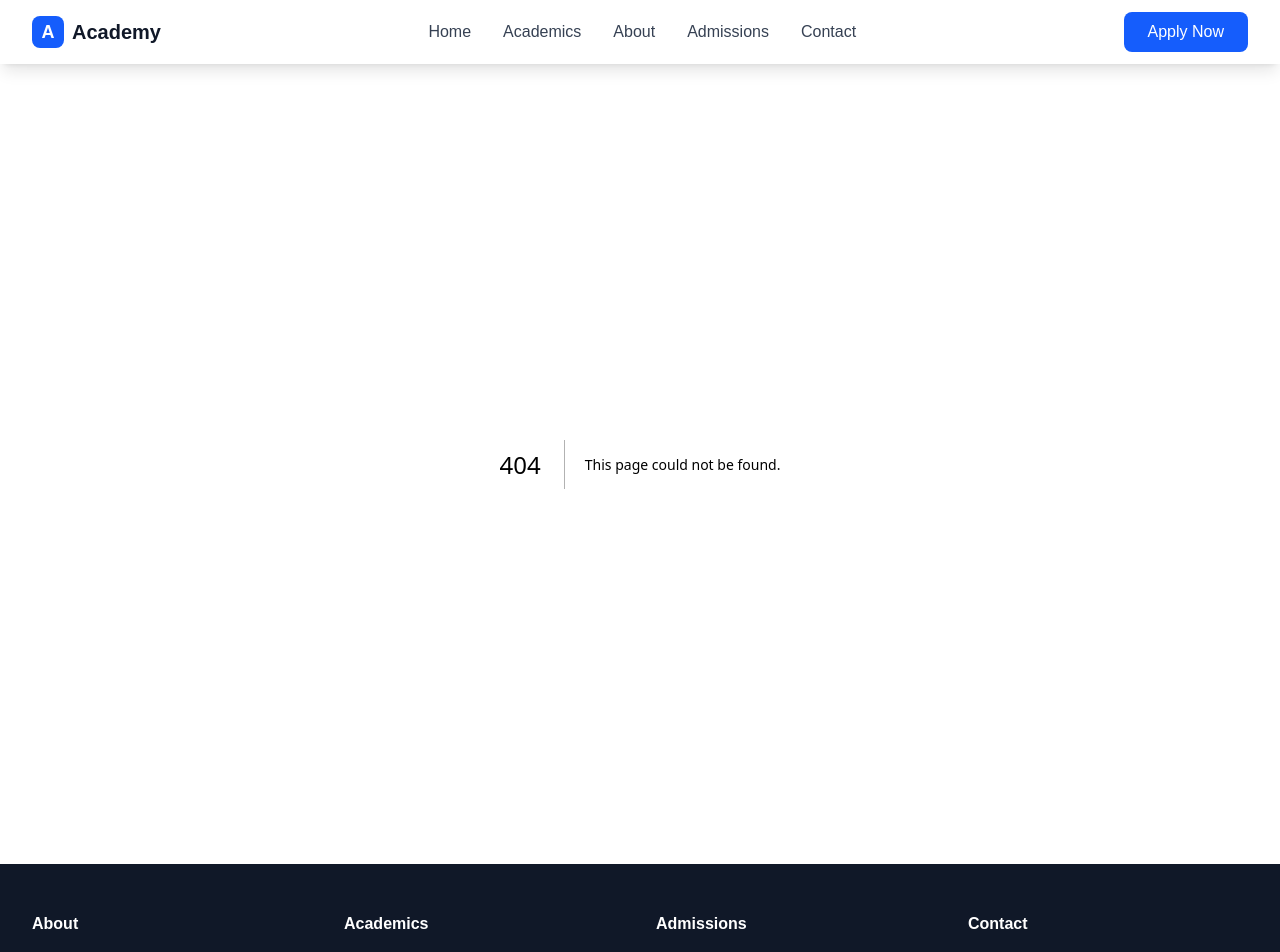
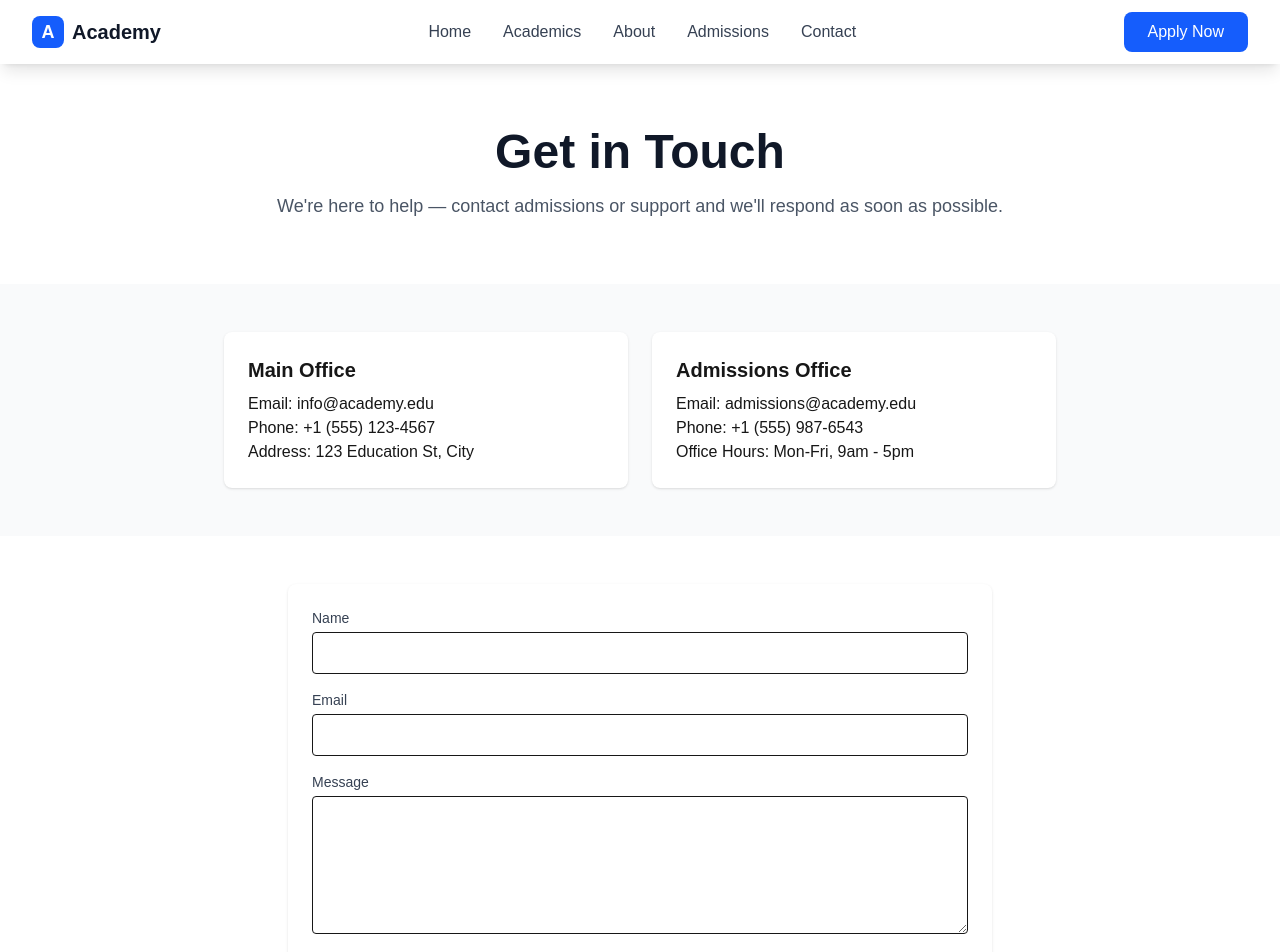
Before and after one commit to saurav219e3c/collpro, a Next.js app in the folder FrontEnd/coll/: page /contact in a window 1280 px wide. Before the commit this address had no page. Shown: the top 952 px of the page. Built offline with nearby package versions, Linux system fonts and the light colour scheme.

Commit message:
page added more

```diff
--- /dev/null
+++ b/FrontEnd/coll/app/academics/components/CTA.tsx
@@ -0,0 +1,13 @@
+import Link from "next/link";
+
+export default function CTA() {
+  return (
+    <section className="py-16 bg-gradient-to-r from-blue-600 to-blue-800 text-white">
+      <div className="max-w-4xl mx-auto px-4 sm:px-6 lg:px-8 text-center">
+        <h3 className="text-3xl font-bold mb-4">Ready to Grow?</h3>
+        <p className="mb-6 text-blue-100">Apply to our programs and start shaping your future today.</p>
+        <Link href="/admissions" className="inline-block bg-white text-blue-600 px-6 py-3 rounded-lg font-semibold">Apply Now</Link>
+      </div>
+    </section>
+  );
+}
--- /dev/null
+++ b/FrontEnd/coll/app/academics/components/Hero.tsx
@@ -0,0 +1,13 @@
+export default function Hero() {
+  return (
+    <section className="bg-white py-16">
+      <div className="max-w-7xl mx-auto px-4 sm:px-6 lg:px-8 text-center">
+        <h1 className="text-4xl md:text-5xl font-extrabold text-gray-900 mb-4">Academic Excellence</h1>
+        <p className="text-lg text-gray-600 max-w-3xl mx-auto">
+          Our academy offers a diverse set of programs designed to prepare students for leadership, research,
+          and innovation. Explore undergraduate and graduate paths built with industry collaboration.
+        </p>
+      </div>
+    </section>
+  );
+}
--- /dev/null
+++ b/FrontEnd/coll/app/academics/components/Programs.tsx
@@ -0,0 +1,30 @@
+import Link from "next/link";
+
+export default function Programs() {
+  const items = [
+    { title: 'Engineering', desc: 'Hands-on labs, design projects and industry internships.' },
+    { title: 'Business & Management', desc: 'Leadership, strategy and entrepreneurship programs.' },
+    { title: 'Computer Science', desc: 'AI, cloud and full-stack development with real projects.' },
+  ];
+
+  return (
+    <section className="py-16 bg-gray-50">
+      <div className="max-w-7xl mx-auto px-4 sm:px-6 lg:px-8">
+        <div className="text-center mb-12">
+          <h2 className="text-3xl font-bold">Featured Programs</h2>
+          <p className="text-gray-600 mt-2">Choose the program that fits your ambitions.</p>
+        </div>
+
+        <div className="grid grid-cols-1 md:grid-cols-3 gap-8">
+          {items.map((p) => (
+            <div key={p.title} className="bg-white rounded-lg shadow p-6">
+              <h3 className="text-2xl font-semibold mb-2">{p.title}</h3>
+              <p className="text-gray-600 mb-4">{p.desc}</p>
+              <Link href="/academics" className="text-blue-600 font-semibold">Learn more →</Link>
+            </div>
+          ))}
+        </div>
+      </div>
+    </section>
+  );
+}
--- /dev/null
+++ b/FrontEnd/coll/app/academics/page.tsx
@@ -0,0 +1,13 @@
+import Hero from './components/Hero';
+import Programs from './components/Programs';
+import CTA from './components/CTA';
+
+export default function AcademicsPage() {
+  return (
+    <main>
+      <Hero />
+      <Programs />
+      <CTA />
+    </main>
+  );
+}
--- /dev/null
+++ b/FrontEnd/coll/app/admissions/components/FAQ.tsx
@@ -0,0 +1,23 @@
+export default function FAQ() {
+  const faqs = [
+    { q: 'When are applications due?', a: 'Deadlines vary by program. Check each program page for details.' },
+    { q: 'Do you offer scholarships?', a: 'Yes — merit and need-based scholarships are available.' },
+    { q: 'Are interviews required?', a: 'Some programs may request interviews as part of review.' },
+  ];
+
+  return (
+    <section className="py-16">
+      <div className="max-w-4xl mx-auto px-4 sm:px-6 lg:px-8">
+        <h2 className="text-3xl font-bold text-center mb-8">Frequently Asked Questions</h2>
+        <div className="space-y-4">
+          {faqs.map((f) => (
+            <div key={f.q} className="bg-gray-50 p-4 rounded-lg">
+              <h4 className="font-semibold">{f.q}</h4>
+              <p className="text-gray-600">{f.a}</p>
+            </div>
+          ))}
+        </div>
+      </div>
+    </section>
+  );
+}
--- /dev/null
+++ b/FrontEnd/coll/app/admissions/components/Hero.tsx
@@ -0,0 +1,12 @@
+export default function Hero() {
+  return (
+    <section className="bg-white py-16">
+      <div className="max-w-7xl mx-auto px-4 sm:px-6 lg:px-8 text-center">
+        <h1 className="text-4xl md:text-5xl font-extrabold text-gray-900 mb-4">Admissions & How to Apply</h1>
+        <p className="text-lg text-gray-600 max-w-3xl mx-auto">
+          Learn about admission requirements, application deadlines, and the process to join our academy.
+        </p>
+      </div>
+    </section>
+  );
+}
--- /dev/null
+++ b/FrontEnd/coll/app/admissions/components/Process.tsx
@@ -0,0 +1,23 @@
+export default function Process() {
+  const steps = [
+    { title: 'Prepare Documents', desc: 'Transcripts, recommendation letters, statement of purpose.' },
+    { title: 'Submit Application', desc: 'Complete the online application and upload materials.' },
+    { title: 'Interview & Decision', desc: 'Attend interview (if required) and await the admission decision.' },
+  ];
+
+  return (
+    <section className="py-16 bg-gray-50">
+      <div className="max-w-4xl mx-auto px-4 sm:px-6 lg:px-8">
+        <h2 className="text-3xl font-bold text-center mb-8">Application Process</h2>
+        <div className="space-y-6">
+          {steps.map((s) => (
+            <div key={s.title} className="bg-white p-6 rounded-lg shadow">
+              <h3 className="text-xl font-semibold mb-2">{s.title}</h3>
+              <p className="text-gray-600">{s.desc}</p>
+            </div>
+          ))}
+        </div>
+      </div>
+    </section>
+  );
+}
--- /dev/null
+++ b/FrontEnd/coll/app/admissions/page.tsx
@@ -0,0 +1,13 @@
+import Hero from './components/Hero';
+import Process from './components/Process';
+import FAQ from './components/FAQ';
+
+export default function AdmissionsPage() {
+  return (
+    <main>
+      <Hero />
+      <Process />
+      <FAQ />
+    </main>
+  );
+}
--- /dev/null
+++ b/FrontEnd/coll/app/contact/components/ContactDetails.tsx
@@ -0,0 +1,22 @@
+export default function ContactDetails() {
+  return (
+    <section className="py-12 bg-gray-50">
+      <div className="max-w-4xl mx-auto px-4 sm:px-6 lg:px-8">
+        <div className="grid grid-cols-1 md:grid-cols-2 gap-6">
+          <div className="bg-white p-6 rounded-lg shadow">
+            <h3 className="font-semibold text-xl mb-2">Main Office</h3>
+            <p>Email: info@academy.edu</p>
+            <p>Phone: +1 (555) 123-4567</p>
+            <p>Address: 123 Education St, City</p>
+          </div>
+          <div className="bg-white p-6 rounded-lg shadow">
+            <h3 className="font-semibold text-xl mb-2">Admissions Office</h3>
+            <p>Email: admissions@academy.edu</p>
+            <p>Phone: +1 (555) 987-6543</p>
+            <p>Office Hours: Mon-Fri, 9am - 5pm</p>
+          </div>
+        </div>
+      </div>
+    </section>
+  );
+}
--- /dev/null
+++ b/FrontEnd/coll/app/contact/components/ContactForm.tsx
@@ -0,0 +1,49 @@
+"use client";
+import { useState } from "react";
+
+export default function ContactForm() {
+  const [name, setName] = useState("");
+  const [email, setEmail] = useState("");
+  const [message, setMessage] = useState("");
+  const [status, setStatus] = useState<null | string>(null);
+
+  const handleSubmit = async (e: React.FormEvent) => {
+    e.preventDefault();
+    if (!name || !email || !message) {
+      setStatus("Please complete all fields.");
+      return;
+    }
+
+    // placeholder: in real app, send to API endpoint
+    console.log({ name, email, message });
+    setStatus("Message sent (demo). We'll contact you soon.");
+    setName("");
+    setEmail("");
+    setMessage("");
+  };
+
+  return (
+    <section className="py-12">
+      <div className="max-w-3xl mx-auto px-4 sm:px-6 lg:px-8">
+        <form onSubmit={handleSubmit} className="bg-white p-6 rounded-lg shadow">
+          <div className="mb-4">
+            <label className="block text-sm font-medium text-gray-700 mb-1">Name</label>
+            <input value={name} onChange={(e) => setName(e.target.value)} className="w-full border rounded px-3 py-2" />
+          </div>
+          <div className="mb-4">
+            <label className="block text-sm font-medium text-gray-700 mb-1">Email</label>
+            <input value={email} onChange={(e) => setEmail(e.target.value)} type="email" className="w-full border rounded px-3 py-2" />
+          </div>
+          <div className="mb-4">
+            <label className="block text-sm font-medium text-gray-700 mb-1">Message</label>
+            <textarea value={message} onChange={(e) => setMessage(e.target.value)} rows={5} className="w-full border rounded px-3 py-2" />
+          </div>
+          <div className="flex items-center justify-between">
+            <button type="submit" className="bg-blue-600 text-white px-4 py-2 rounded">Send Message</button>
+            {status && <p className="text-sm text-gray-600">{status}</p>}
+          </div>
+        </form>
+      </div>
+    </section>
+  );
+}
--- /dev/null
+++ b/FrontEnd/coll/app/contact/components/Hero.tsx
@@ -0,0 +1,12 @@
+export default function Hero() {
+  return (
+    <section className="bg-white py-16">
+      <div className="max-w-7xl mx-auto px-4 sm:px-6 lg:px-8 text-center">
+        <h1 className="text-4xl md:text-5xl font-extrabold text-gray-900 mb-4">Get in Touch</h1>
+        <p className="text-lg text-gray-600 max-w-3xl mx-auto">
+          We're here to help — contact admissions or support and we'll respond as soon as possible.
+        </p>
+      </div>
+    </section>
+  );
+}
--- /dev/null
+++ b/FrontEnd/coll/app/contact/page.tsx
@@ -0,0 +1,13 @@
+import Hero from './components/Hero';
+import ContactForm from './components/ContactForm';
+import ContactDetails from './components/ContactDetails';
+
+export default function ContactPage() {
+  return (
+    <main>
+      <Hero />
+      <ContactDetails />
+      <ContactForm />
+    </main>
+  );
+}
```
